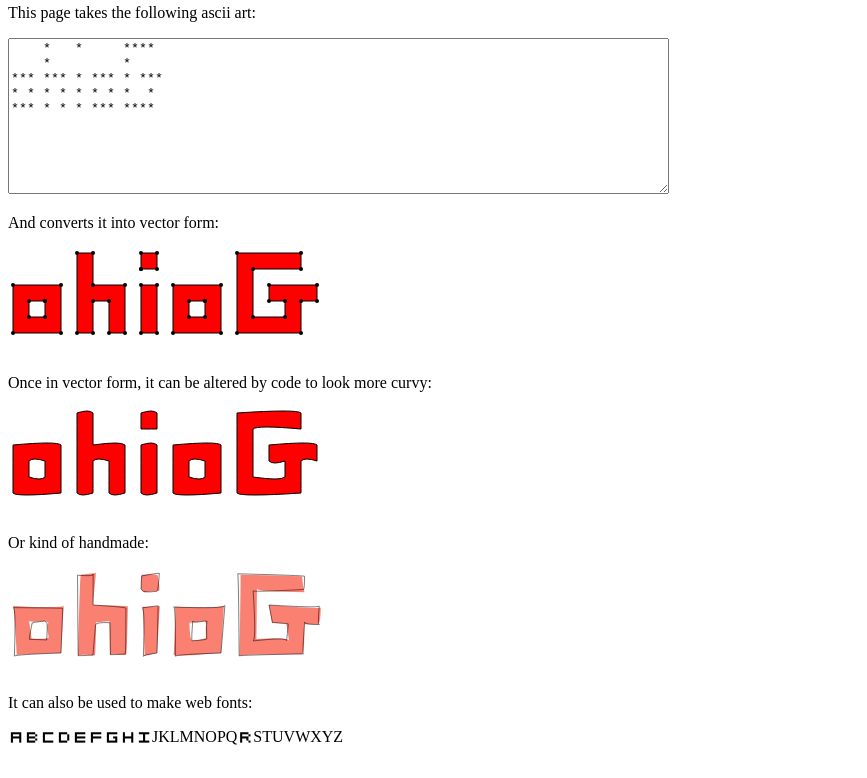
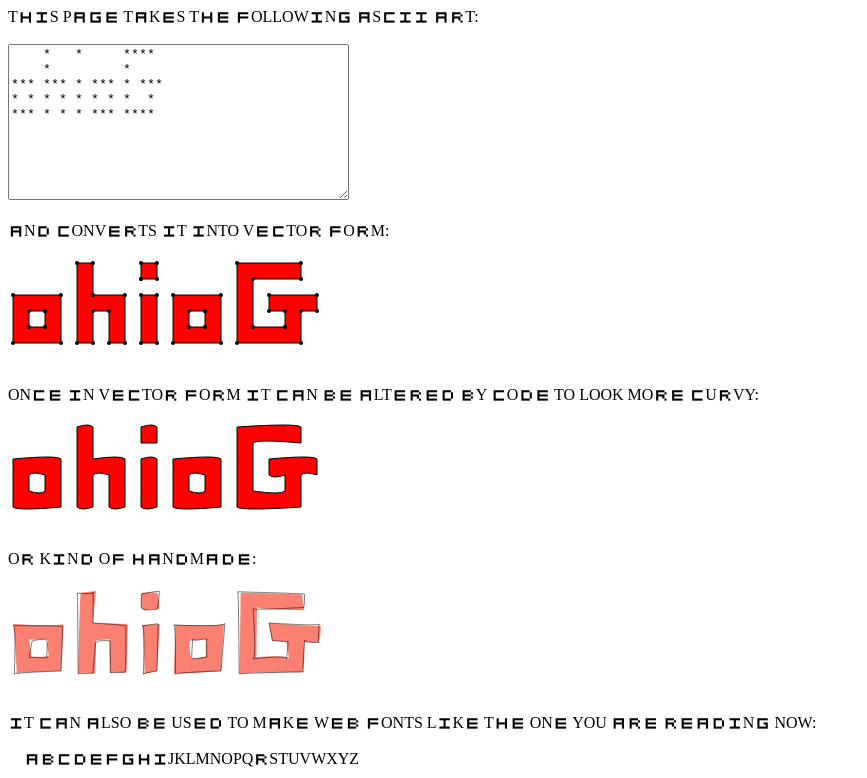
Before and after one commit to toolness/bitmap-to-vector-fun, a website: page index.html in a window 1280 px wide. Shown: the part 76-854 px from the top of the page, without its empty margins (0-867 px from the left). Before the commit the page ends 832 px from the top, so only its background shows below. Drawn offline with Linux system fonts and the light colour scheme.

Commit message:
make webpage use our font

```diff
--- a/index.html
+++ b/index.html
@@ -21,14 +21,19 @@ svg.handmade g.fills path {
   src: url("font/myfont.ttf");
 }
 
+html {
+  font-family: 'My Font';
+  text-transform: uppercase;
+}
+
 .bitmap-font {
-  font-family: 'My Font';
+  padding-left: 1em;
 }
 </style>
 <title>Bitmap to Vector Fun</title>
 <h1>Bitmap to Vector Fun</h1>
 <p>This page takes the following ascii art:</p>
-<textarea id="ascii-art" rows="10" cols="80">
+<textarea id="ascii-art" rows="10" cols="40">
     *   *     ****
     *         *
 *** *** * *** * ***
@@ -37,11 +42,11 @@ svg.handmade g.fills path {
 </textarea>
 <p>And converts it into vector form:</p>
 <div id="vector-holder"></div>
-<p>Once in vector form, it can be altered by code to look more curvy:</p>
+<p>Once in vector form it can be altered by code to look more curvy:</p>
 <div id="curvy-holder"></div>
 <p>Or kind of handmade:</p>
 <div id="handmade-holder"></div>
-<p>It can also be used to make web fonts:</p>
+<p>It can also be used to make web fonts like the one you are reading now:</p>
 <div class="bitmap-font">ABCDEFGHIJKLMNOPQRSTUVWXYZ</div>
 <script src="ascii2grid.js"></script>
 <script src="grid2paths.js"></script>
```
Also changed, not shown: font/myfont.json (+7 -0 lines).
